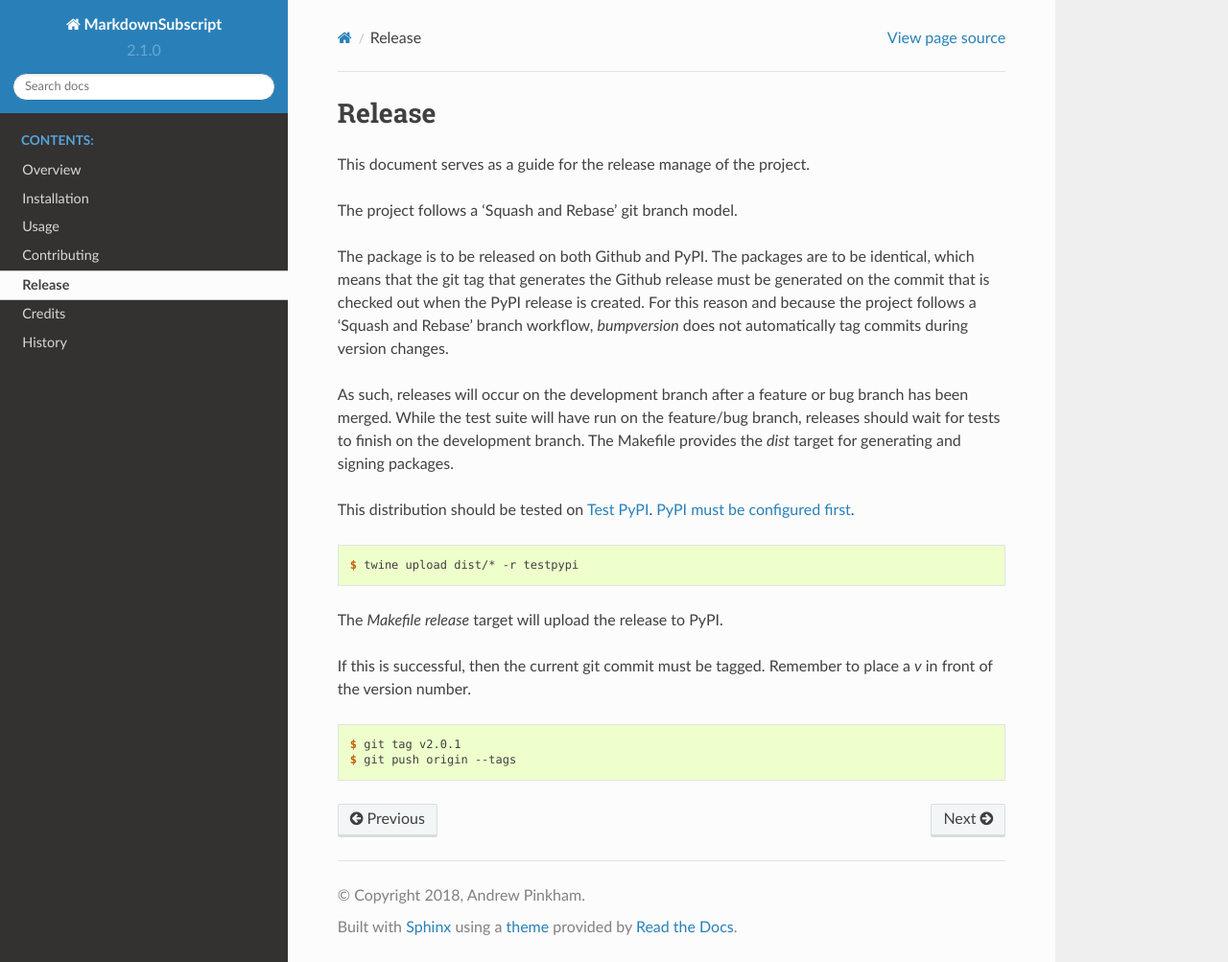
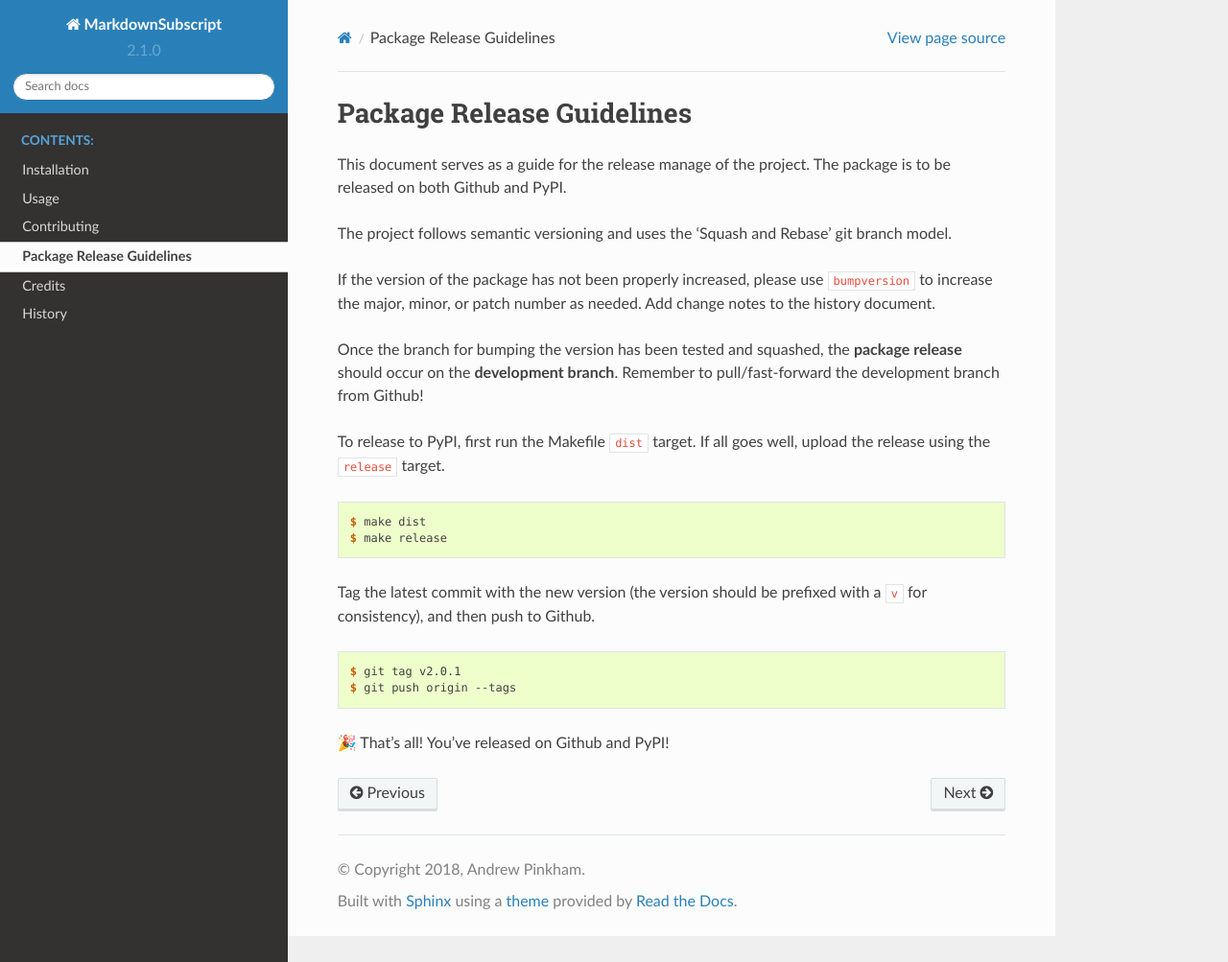
Before and after one commit to jambonrose/markdown_subscript_extension, a Sphinx documentation site: the page built from docs/release.rst, in a window 1280 px wide and 1003 px high. Shown: the whole window at 96% size. Built offline with Sphinx 7.4.7 and the Read the Docs theme 2.0.0, drawn with Linux system fonts in a browser that asks for light colours.

Commit message:
📚 Rework documentation

```diff
--- a/AUTHORS.rst
+++ b/AUTHORS.rst
@@ -5,7 +5,7 @@
 Development Lead
 ----------------
 
-* Andrew Pinkham <http://AndrewsForge.com>
+* Andrew Pinkham <http://andrewsforge.com/>
 
 Contributors
 ------------
--- a/HISTORY.rst
+++ b/HISTORY.rst
@@ -20,7 +20,7 @@
 - Drop Support For:
     - Python 2.6 (EOL 2013)
     - Python 3.2 (EOL 2016)
-    - Python-Markdown 2.4 (Superceded in 2014)
+    - Python-Markdown 2.4 (Superseded in 2014)
 - Fix Issue #2 - Setup.py errors; Description.rst missing
 
 1.0.1 (2014-10-17)
--- a/docs/release.rst
+++ b/docs/release.rst
@@ -1,29 +1,35 @@
-=======
-Release
-=======
+==========================
+Package Release Guidelines
+==========================
 
 This document serves as a guide for the release manage of the project.
+The package is to be released on both Github and PyPI.
 
-The project follows a 'Squash and Rebase' git branch model.
+The project follows semantic versioning and uses the 'Squash and Rebase'
+git branch model.
 
-The package is to be released on both Github and PyPI. The packages are to be identical, which means that the git tag that generates the Github release must be generated on the commit that is checked out when the PyPI release is created. For this reason and because the project follows a 'Squash and Rebase' branch workflow, `bumpversion` does not automatically tag commits during version changes.
+If the version of the package has not been properly increased, please use
+``bumpversion`` to increase the major, minor, or patch number as needed.
+Add change notes to the history document.
 
-As such, releases will occur on the development branch after a feature or bug branch has been merged. While the test suite will have run on the feature/bug branch, releases should wait for tests to finish on the development branch. The Makefile provides the `dist` target for generating and signing packages.
+Once the branch for bumping the version has been tested and squashed, the
+**package release** should occur on the **development branch**. Remember
+to pull/fast-forward the development branch from Github!
 
-This distribution should be tested on `Test PyPI`_. `PyPI must be configured first`_.
+To release to PyPI, first run the Makefile ``dist`` target. If all goes
+well, upload the release using the ``release`` target.
 
-.. code :: console
+.. code-block:: console
 
-    $ twine upload dist/* -r testpypi
+    $ make dist
+    $ make release
 
-The `Makefile` `release` target will upload the release to PyPI.
+Tag the latest commit  with the new version (the version should be
+prefixed with a ``v`` for consistency), and then push to Github.
 
-If this is successful, then the current git commit must be tagged. Remember to place a `v` in front of the version number.
-
-.. code :: console
+.. code-block:: console
 
     $ git tag v2.0.1
     $ git push origin --tags
 
-.. _`Test PyPI`: https://testpypi.python.org/pypi
-.. _`PyPI must be configured first`: https://docs.python.org/3/distutils/packageindex.html#the-pypirc-file
+🎉 That's all! You've released on Github and PyPI!
```
Also changed, not shown: CONTRIBUTING.rst (+78 -42 lines), docs/index.rst (+19 -12 lines), docs/installation.rst (+18 -14 lines), docs/overview.rst (deleted, +0 -24 lines), docs/usage.rst (+24 -4 lines).
